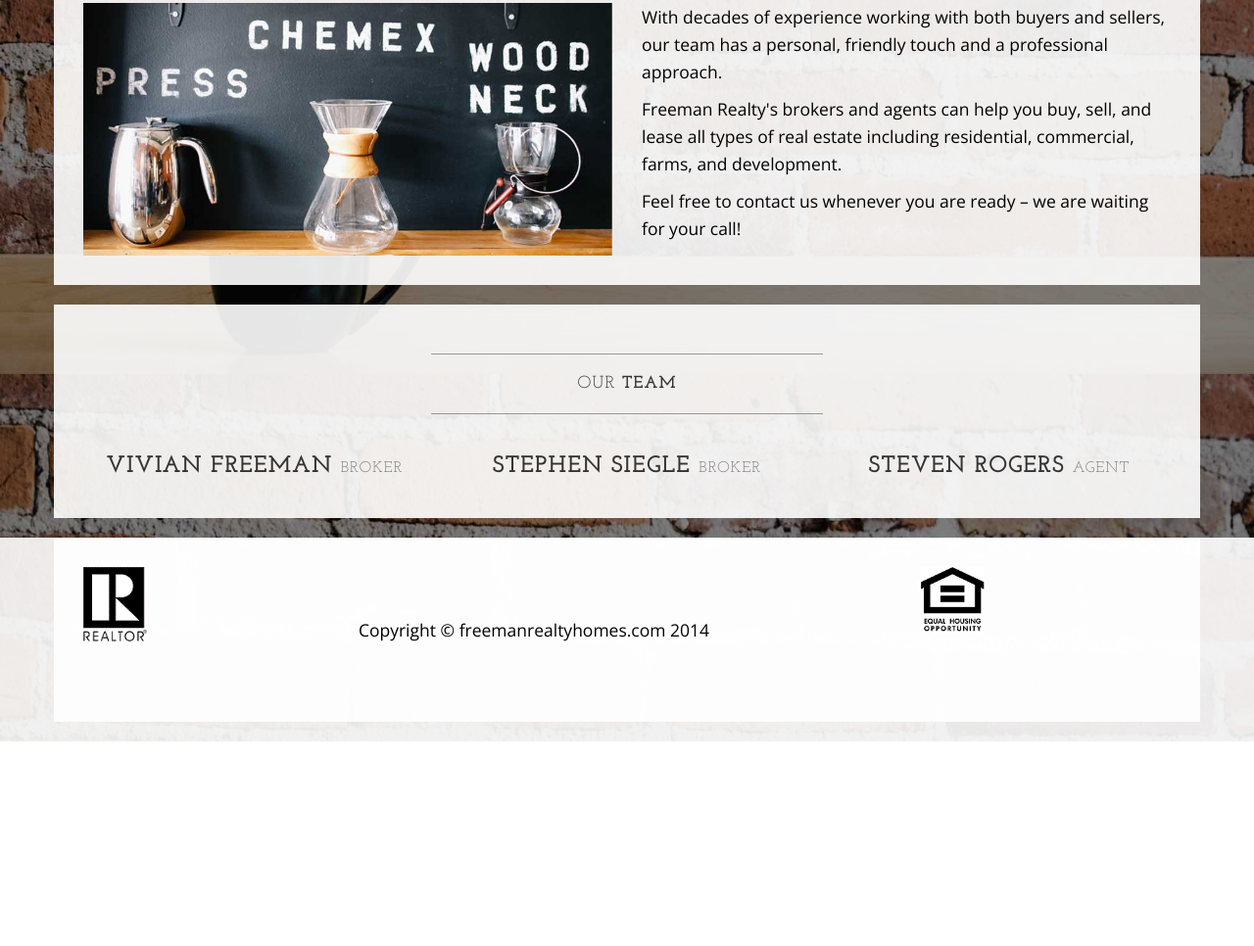
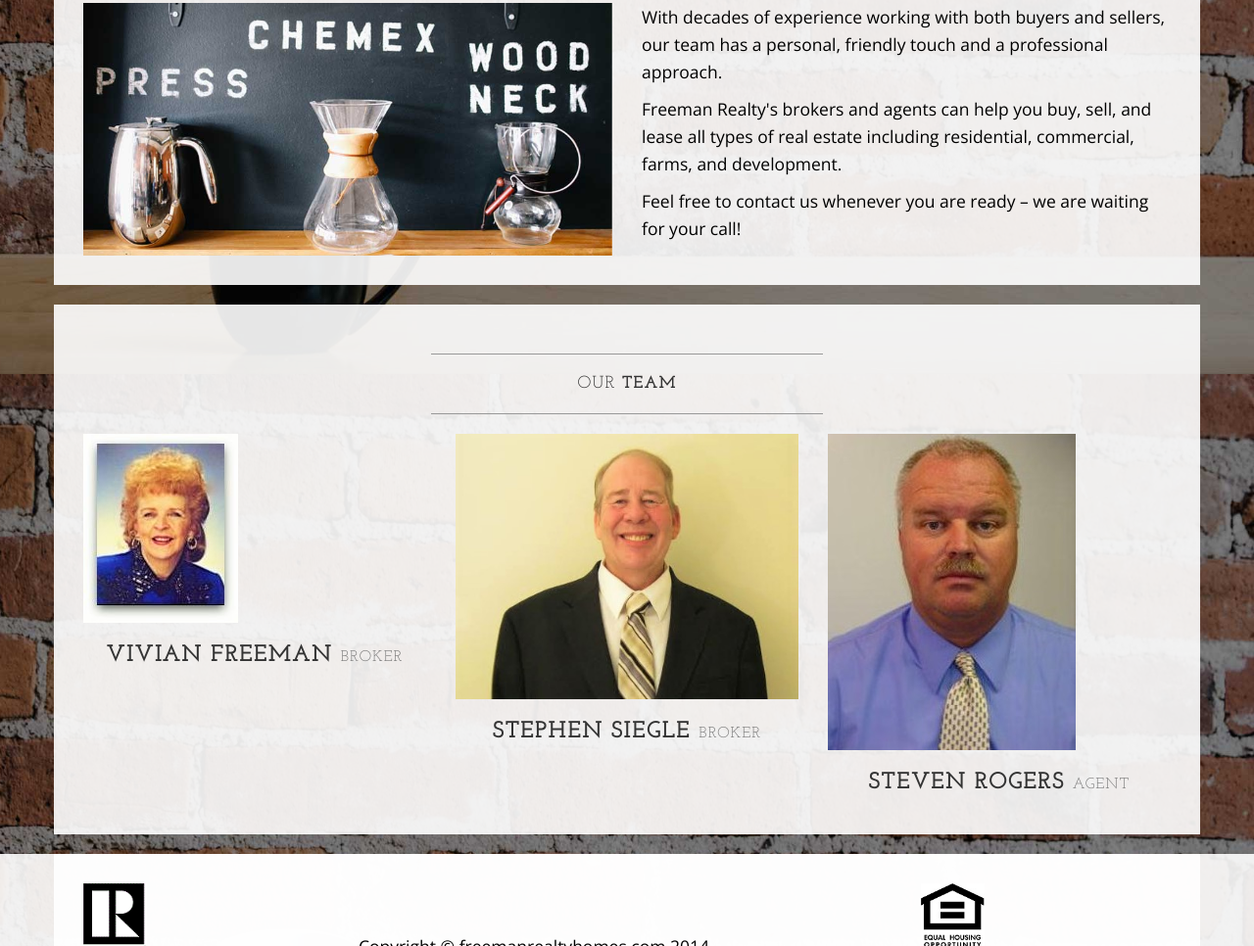
Before and after one commit to SarahSiegle/FreemanRealty, a plain HTML site: page about.html in a window 1280 px wide. Shown: the part 418-1384 px from the top of the page at 98% size. Before the commit the page ends 1175 px from the top, so only its background shows below. Drawn offline with nearby package versions, Linux system fonts and the light colour scheme.

Commit message:
Updated picture names
The picture names were wrong. Changed them to underscores

```diff
--- a/about.html
+++ b/about.html
@@ -104,19 +104,19 @@
                     <hr>
                 </div>
                 <div class="col-sm-4 text-center">
-                    <img class="img-responsive" src="img/Vivian Freeman.jpg" alt="">
+                    <img class="img-responsive" src="img/Vivian_Freeman.jpg" alt="">
                     <h3>Vivian Freeman
                         <small>Broker</small>
                     </h3>
                 </div>
                 <div class="col-sm-4 text-center">
-                    <img class="img-responsive" src="img/Stephen Siegle 2015.jpg" alt="">
+                    <img class="img-responsive" src="img/Stephen_Siegle_2015.jpg" alt="">
                     <h3>Stephen Siegle
                         <small>Broker</small>
                     </h3>
                 </div>
                 <div class="col-sm-4 text-center">
-                    <img class="img-responsive" src="img/Steven Rogers.jpg" alt="">
+                    <img class="img-responsive" src="img/Steven_Rogers.jpg" alt="">
                     <h3>Steven Rogers
                         <small>Agent</small>
                     </h3>
```
Also changed, not shown: img/Stephen_Siegle_2015.jpg (renamed from img/Stephen+Siegle+2015.jpg), img/Steven_Rogers.jpg (renamed from img/Steven+Rogers.jpg), img/Vivian_Freeman.jpg (renamed from img/Vivian+Freeman.jpg).
